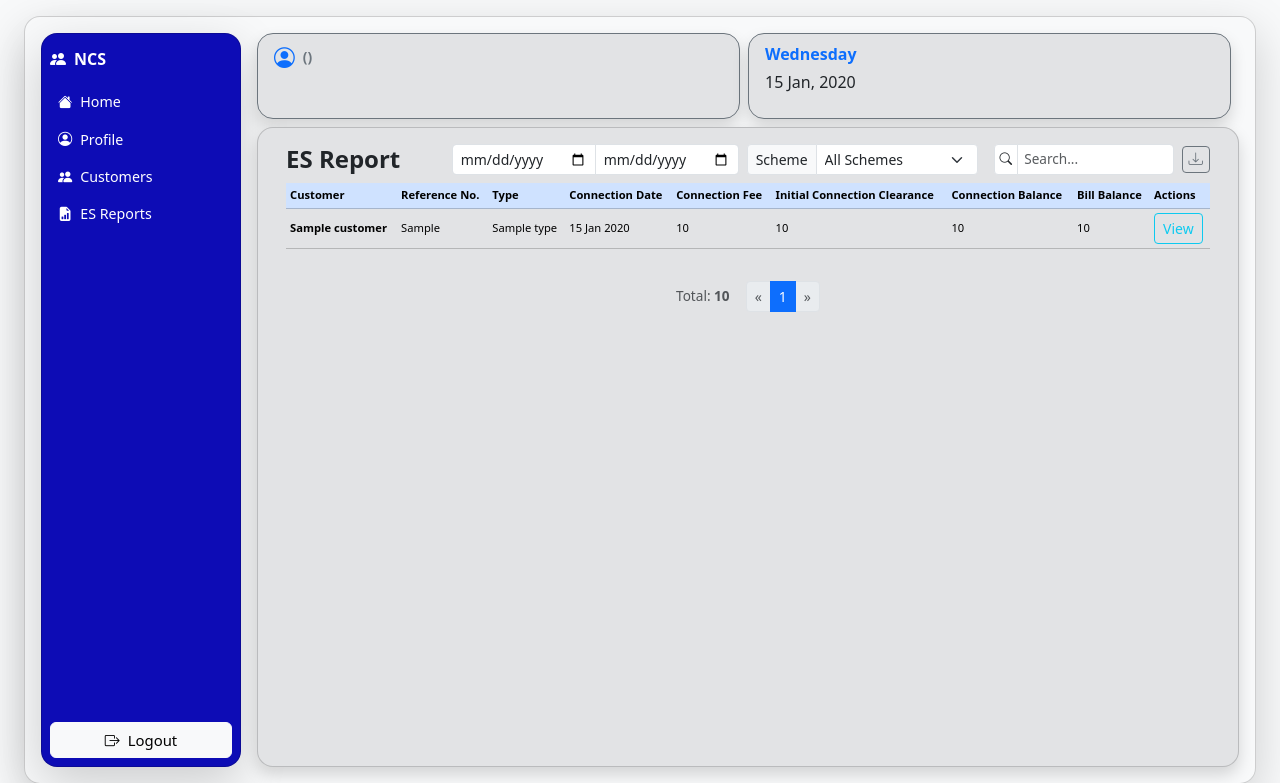
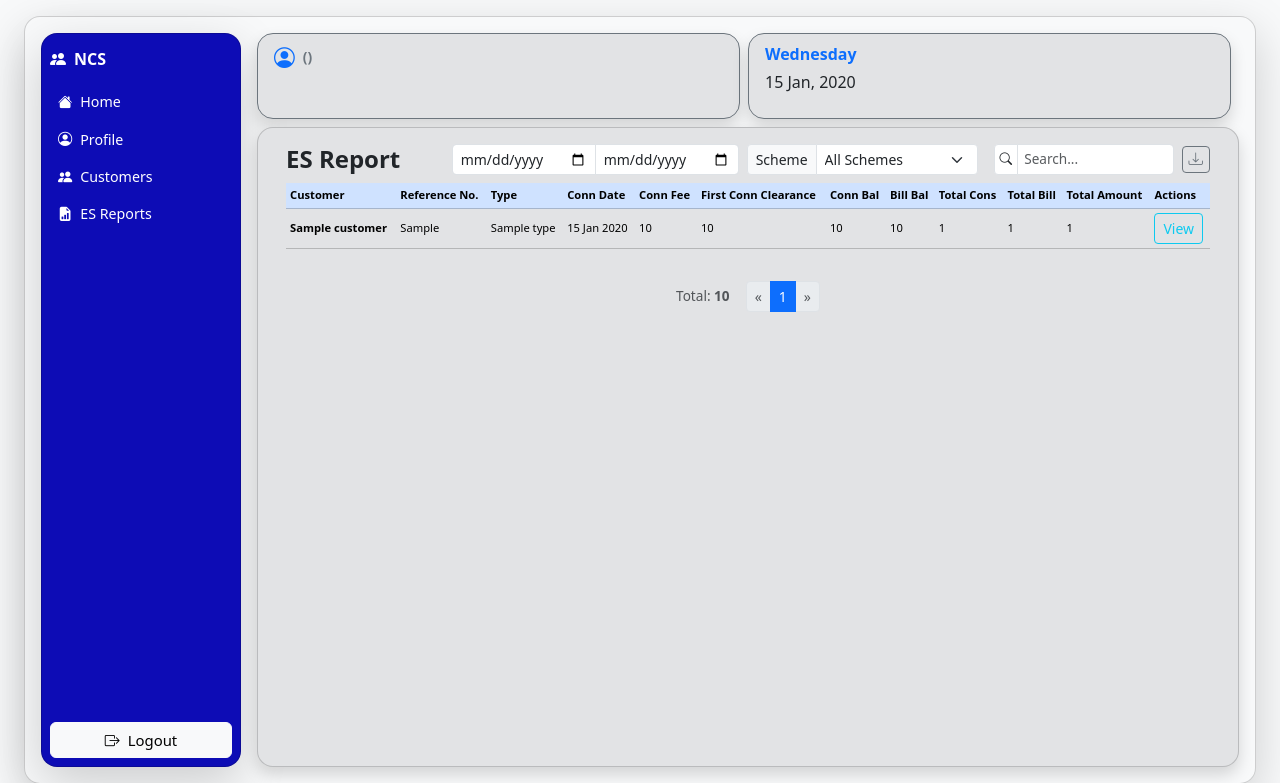
Before and after one commit to Marvyn95/ncs, a Flask app: template templates/reports.html in a window 1280 px wide. Shown: the top 783 px of the page. Run offline with Flask 3, Linux system fonts and the light colour scheme; the template is opened without the code that fills it: most values are stand-ins (such as "Sample title", 1, 10 or a date in 2020); parts of the project's set-up code (start-up, migrations or seed data) failed here and were passed over.

Commit message:
Enhance reports with total consumption, total bill, and total payment fields; update table headers for clarity

```diff
--- a/templates/reports.html
+++ b/templates/reports.html
@@ -136,11 +136,14 @@
               <th>Customer</th>
               <th class="d-none d-sm-table-cell">Reference No.</th>
               <th>Type</th>
-              <th class="d-none d-sm-table-cell">Connection Date</th>
-              <th>Connection Fee</th>
-              <th class="d-none d-sm-table-cell">Initial Connection Clearance</th>
-              <th>Connection Balance</th>
-              <th>Bill Balance</th>
+              <th class="d-none d-sm-table-cell">Conn Date</th>
+              <th>Conn Fee</th>
+              <th class="d-none d-sm-table-cell">First Conn Clearance</th>
+              <th>Conn Bal</th>
+              <th>Bill Bal</th>
+              <th>Total Cons</th>
+              <th>Total Bill</th>
+              <th>Total Amount</th>
               <th>Actions</th>
             </tr>
           </thead>
@@ -185,6 +188,29 @@
             -
           {% endif %}
               </td>
+
+              <td class="text-truncate" style="max-width: 120px;">
+          {% if customer.bpb %}
+            {{ "{:,}".format(customer.get("total_consumption", 0)|int) }}
+          {% else %}
+            -
+          {% endif %}
+              </td>
+              <td class="text-truncate" style="max-width: 120px;">
+          {% if customer.bpb %}
+            {{ "{:,}".format(customer.get("total_bill", 0)|int) }}
+          {% else %}
+            -
+          {% endif %}
+              </td>
+              <td class="text-truncate" style="max-width: 120px;">
+          {% if customer.bpb %}
+            {{ "{:,}".format(customer.get("total_payment", 0)|int) }}
+          {% else %}
+            -
+          {% endif %}
+              </td>
+
               <td>
           <form method="POST" action="{{ url_for('customer_history') }}" style="display:inline;">
             <input type="hidden" name="customer_id" value="{{ customer._id }}">
```
Also changed, not shown: routes.py (+7 -0 lines).
